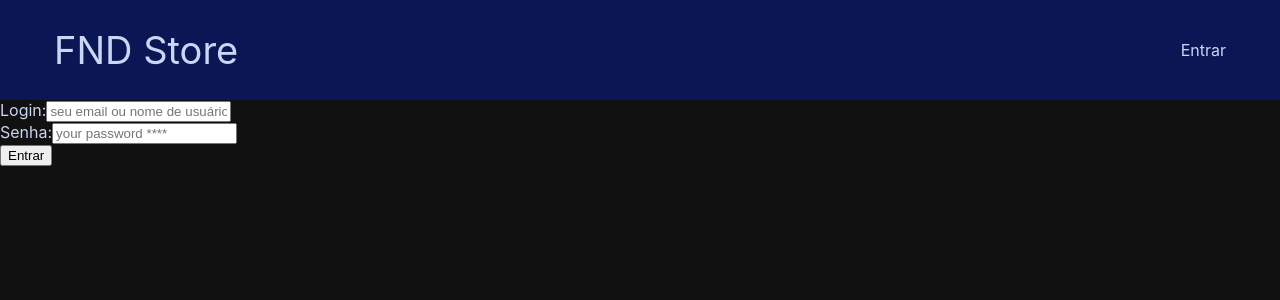
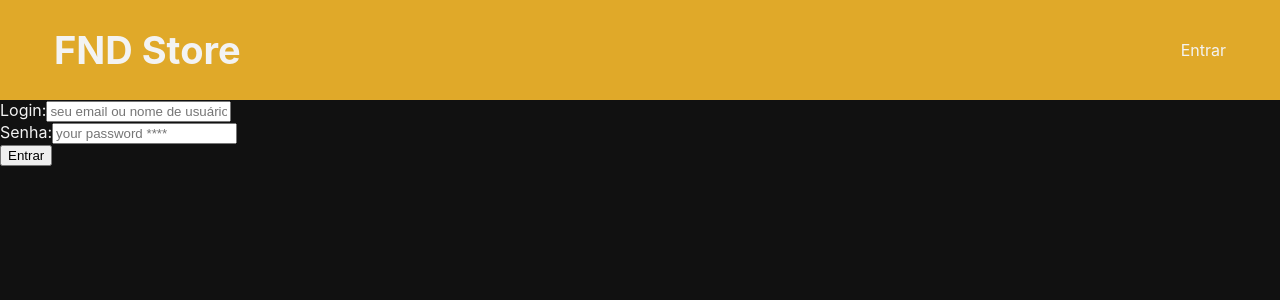
Before and after one commit to fndcaique/fnd-store-web-nextjs, a Next.js app: page /login in a window 1280 px wide. Shown: the top 300 px of the page. Built offline with nearby package versions, Linux system fonts and the light colour scheme.

Commit message:
feat: colors

```diff
--- a/src/components/layout/container.tsx
+++ b/src/components/layout/container.tsx
@@ -6,11 +6,11 @@ const ContainerStyled = styled.div`
   padding: 14px;
 `;
 
-interface Props {
-  className?: string;
+interface Props  {
+  className?: string
   children?: React.ReactNode;
 }
 
-export default function Container({ className = 'container', children }: Props) {
+export function Container({ className = 'container', children }: Props) {
   return <ContainerStyled className={ className } >{ children }</ContainerStyled>;
 }
--- a/src/components/layout/header.tsx
+++ b/src/components/layout/header.tsx
@@ -3,10 +3,10 @@ import { useDispatch, useSelector } from 'react-redux';
 import styled from 'styled-components';
 import { RootState } from '../../store';
 import { handleLogout } from '../../store/reducers/user';
-import colors from '../../styles/colors';
-import Container from './container';
+import { Colors } from '../../styles/colors';
+import { Container } from './container';
 
-const { primary, light } = colors;
+const { primary, light } = Colors;
 
 const HeaderStyled = styled.header`
   background-color: ${primary};
@@ -36,9 +36,9 @@ export default function Header() {
   return (
     <HeaderStyled>
       <Container>
-        <div className="app-title">
+        <h1 className="app-title">
           <Link href="/">FND Store</Link>
-        </div>
+        </h1>
         <div>{ isAuthenticated ? <Link href="/login" onClick={ () => dispatch(handleLogout()) }>Sair</Link> : <Link href="/login">Entrar</Link> }</div>
       </Container>
     </HeaderStyled>
--- a/src/styles/colors.js
+++ b/src/styles/colors.js
@@ -1,31 +1,47 @@
-export const primary = '#0A1754';
-export const light = '#CBD5F6';
-export const dark = '#010528';
+export const Colors = {
 
-export const success = '#438213';
-export const info = '#007A7C';
-export const warning = '#D39834';
-export const danger = '#8C1538';
+  light: '#f3f3f3',
+  dark: '#111111',
 
-export const grey = '#ccc';
-export const darkgrey = '#333';
-export const white = '#f3f3f3';
-export const black = '#111';
+  'primary-1': '#e0a92933',
+  'primary-2': '#e0a92966',
+  'primary-3': '#e0a92999',
+  'primary-4': '#e0a929cc',
+  'primary-5': '#e0a929',
+  'primary': '#e0a929',
 
-const colors = {
-  primary,
-  light,
-  dark,
+  'neutral-1': '#191d2433',
+  'neutral-2': '#191d2466',
+  'neutral-3': '#191d2499',
+  'neutral-4': '#191d24cc',
+  'neutral-5': '#191d24',
+  'neutral': '#191d24',
 
-  success,
-  info,
-  warning,
-  danger,
+  'accent-1': '#1b254b33',
+  'accent-2': '#1b254b66',
+  'accent-3': '#1b254b99',
+  'accent-4': '#1b254bcc',
+  'accent-5': '#1b254b',
+  'accent': '#1b254b',
 
-  grey,
-  darkgrey,
-  white,
-  black,
+  'danger-1': '#a4243b33',
+  'danger-2': '#a4243b66',
+  'danger-3': '#a4243b99',
+  'danger-4': '#a4243bcc',
+  'danger-5': '#a4243b',
+  'danger': '#a4243b',
+
+  'success-1': '#007a5e33',
+  'success-2': '#007a5e66',
+  'success-3': '#007a5e99',
+  'success-4': '#007a5ecc',
+  'success-5': '#007a5e',
+  'success': '#007a5e',
+
+  'warning-1': '#ff923333',
+  'warning-2': '#ff923366',
+  'warning-3': '#ff923399',
+  'warning-4': '#ff9233cc',
+  'warning-5': '#ff9233',
+  'warning': '#ff9233',
 };
-
-export default colors;
--- a/src/styles/global-style.tsx
+++ b/src/styles/global-style.tsx
@@ -1,16 +1,59 @@
 import { createGlobalStyle } from 'styled-components';
-import { black, light } from './colors';
+import { Colors } from './colors';
 
-('../components/layout/colors');
 const GlobalStyle = createGlobalStyle`
+  :root {
+    --primary-1: ${Colors['primary-1']};
+    --primary-2: ${Colors['primary-2']};
+    --primary-3: ${Colors['primary-3']};
+    --primary-4: ${Colors['primary-4']};
+    --primary-5: ${Colors['primary-5']};
+    --primary: ${Colors['primary']};
+
+    --neutral-1: ${Colors['neutral-1']};
+    --neutral-2: ${Colors['neutral-2']};
+    --neutral-3: ${Colors['neutral-3']};
+    --neutral-4: ${Colors['neutral-4']};
+    --neutral-5: ${Colors['neutral-5']};
+    --neutral: ${Colors['neutral']};
+
+    --accent-1: ${Colors['accent-1']};
+    --accent-2: ${Colors['accent-2']};
+    --accent-3: ${Colors['accent-3']};
+    --accent-4: ${Colors['accent-4']};
+    --accent-5: ${Colors['accent-5']};
+    --accent: ${Colors['accent']};
+
+    --danger-1: ${Colors['danger-1']};
+    --danger-2: ${Colors['danger-2']};
+    --danger-3: ${Colors['danger-3']};
+    --danger-4: ${Colors['danger-4']};
+    --danger-5: ${Colors['danger-5']};
+    --danger: ${Colors['danger']};
+
+    --success-1: ${Colors['success-1']};
+    --success-2: ${Colors['success-2']};
+    --success-3: ${Colors['success-3']};
+    --success-4: ${Colors['success-4']};
+    --success-5: ${Colors['success-5']};
+    --success: ${Colors['success']};
+
+    --warning-1: ${Colors['warning-1']};
+    --warning-2: ${Colors['warning-2']};
+    --warning-3: ${Colors['warning-3']};
+    --warning-4: ${Colors['warning-4']};
+    --warning-5: ${Colors['warning-5']};
+    --warning: ${Colors['warning']};
+  }
+
   html,
   body {
     padding: 0;
     margin: 0;
     font-family: -apple-system, BlinkMacSystemFont, Segoe UI, Roboto, Oxygen,
       Ubuntu, Cantarell, Fira Sans, Droid Sans, Helvetica Neue, sans-serif;
-    background-color: ${black};
-    color: ${light};
+    background-color: ${Colors.dark};
+    color: ${Colors.light};
   }
 
   a {
```
